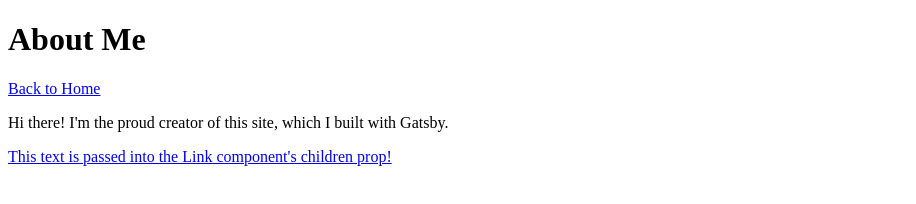
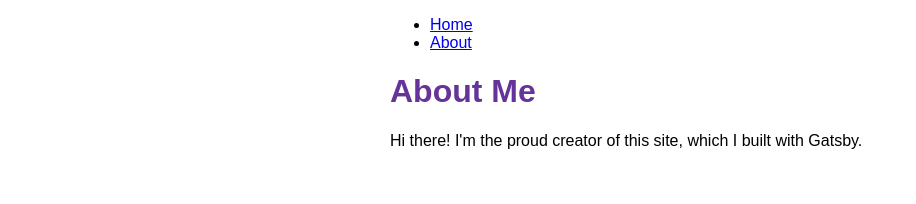
Before and after one commit to kate102/was-training, a Gatsby site: page /about in a window 1280 px wide. Shown: the whole page, without its empty margins (0-916 px from the left). Built offline with nearby package versions, Linux system fonts and the light colour scheme; Gatsby itself is replaced by a stand-in of ours.

Commit message:
Formating components

```diff
--- /dev/null
+++ b/src/components/layout.js
@@ -0,0 +1,35 @@
+import * as React from 'react'
+import { Link } from 'gatsby'
+import {
+  container,
+  heading,
+  navLinks,
+  navLinkItem,
+  navLinkText
+} from './layout.module.css'
+
+const Layout = ({ pageTitle, children }) => {
+  return (
+    <main className={container}>
+      <title>{pageTitle}</title>
+      <nav>
+        <ul className={navLinks}>
+          <li className={navLinkItem}>
+            <Link to="/" className={navLinkText}>
+              Home
+            </Link>
+          </li>
+          <li className={navLinkItem}>
+            <Link to="/about" className={navLinkText}>
+              About
+            </Link>
+          </li>
+        </ul>
+      </nav>
+      <h1 className={heading}>{pageTitle}</h1>
+      {children}
+    </main>
+  )
+}
+
+export default Layout
--- /dev/null
+++ b/src/components/layout.module.css
@@ -0,0 +1,20 @@
+.container {
+  margin: auto;
+  max-width: 500px;
+  font-family: sans-serif;
+}
+
+.heading {
+  color: rebeccapurple;
+}
+.nav-links {
+  display: flex;
+  list-style: none;
+  padding-left: 0;
+}
+.nav-link-item {
+  padding-right: 2rem;
+}
+.nav-link-text {
+  color: black;
+}
--- /dev/null
+++ b/src/components/my-component.module.css
@@ -0,0 +1,4 @@
+.title {
+    color: blue;
+    font-size: 3rem;
+  }
--- a/src/pages/about.js
+++ b/src/pages/about.js
@@ -1,17 +1,11 @@
 import * as React from 'react'
-import { Link } from 'gatsby'
+import Layout from '../components/layout'
 
 const AboutPage = () => {
   return (
-    <main>
-      <title>About Me</title>
-      <h1>About Me</h1>
-      <Link to="/">Back to Home</Link>
+    <Layout pageTitle="About Me">
       <p>Hi there! I'm the proud creator of this site, which I built with Gatsby.</p>
-      <Link to="/">
-  This text is passed into the Link component's children prop!
-</Link>
-    </main>
+    </Layout>
   )
 }
 
```
Also changed, not shown: src/components/my-component.js (added, +12 -0 lines), src/pages/index.js (+3 -6 lines).
